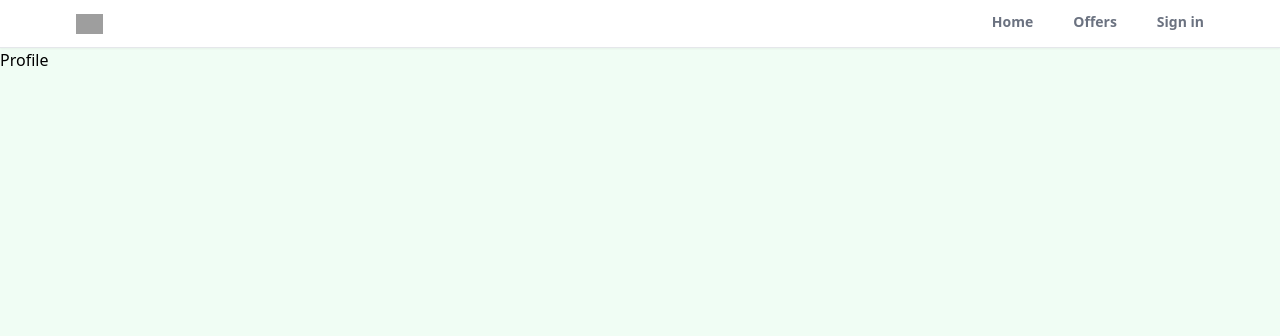
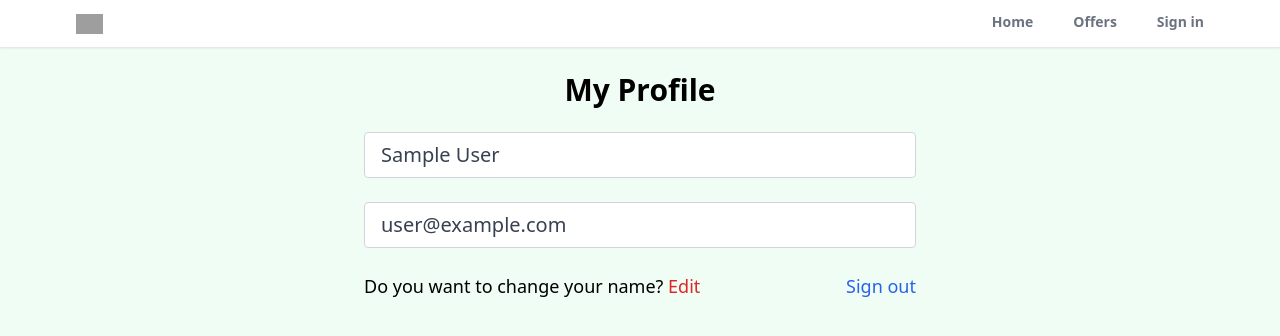
Before and after one commit to metalhead224/real-state-app, a React (Create React App) app: page /profile in a window 1280 px wide. Shown: the top 336 px of the page. Built offline with nearby package versions, Linux system fonts and the light colour scheme; no server answers; sample sign-in values are in the browser's storage; grey boxes are pictures that could not be loaded.

Commit message:
created private route,custom hook and profile page

```diff
--- a/src/App.jsx
+++ b/src/App.jsx
@@ -9,6 +9,7 @@
 import Header from "./components/Header";
 import { ToastContainer } from "react-toastify";
 import 'react-toastify/dist/ReactToastify.css';
+import PrivateRoute from "./components/PrivateRoute";
 
 function App() {
   return (
@@ -17,7 +18,9 @@
         <Header />
         <Routes>
           <Route path="/" element={<Home />} />
+          <Route path="/profile" element={<PrivateRoute />}>
           <Route path="/profile" element={<Profile />} />
+          </Route>
           <Route path="/sign-in" element={<SignIn />} />
           <Route path="/sign-up" element={<SignUp />} />
           <Route path="/forgot-password" element={<ForgotPassword />} />
--- /dev/null
+++ b/src/components/PrivateRoute.jsx
@@ -0,0 +1,17 @@
+import React from 'react'
+import { Navigate, Outlet } from 'react-router';
+import useAuthStatus from '../hooks/useAuthStatus';
+
+const PrivateRoute = () => {
+
+    const {loggedIn, checkingStatus} = useAuthStatus();
+
+    if(checkingStatus) {
+        return <h3>Loading...</h3>
+    }
+
+  return loggedIn ? <Outlet /> : <Navigate to="/sign-in"/>
+
+}
+
+export default PrivateRoute
--- /dev/null
+++ b/src/hooks/useAuthStatus.jsx
@@ -0,0 +1,21 @@
+import { getAuth, onAuthStateChanged } from "firebase/auth";
+import React, { useEffect, useState } from "react";
+
+const useAuthStatus = () => {
+  const [loggedIn, setLoggedIn] = useState(false);
+  const [checkingStatus, setCheckingStatus] = useState(true);
+
+  useEffect(() => {
+    const auth = getAuth();
+    onAuthStateChanged(auth, (user) => {
+      if (user) {
+        setLoggedIn(true);
+      }
+      setCheckingStatus(false);
+    });
+  }, []);
+
+  return { loggedIn, checkingStatus };
+};
+
+export default useAuthStatus;
--- a/src/pages/Profile.jsx
+++ b/src/pages/Profile.jsx
@@ -1,9 +1,60 @@
-import React from 'react'
+import { getAuth } from "firebase/auth";
+import React, { useState } from "react";
+import { useNavigate } from "react-router";
 
 const Profile = () => {
+  const navigate = useNavigate();
+  const auth = getAuth();
+  const [formData, setFormData] = useState({
+    name: auth.currentUser.displayName,
+    email: auth.currentUser.email,
+  });
+
+  const { name, email } = formData;
+
+  function onLogout() {
+    auth.signOut();
+    navigate("/");
+  }
+
   return (
-    <div>Profile</div>
-  )
-}
+    <>
+      <section className="max-w-6xl mx-auto flex justify-center items-center flex-col">
+        <h1 className="text-3xl text-center mt-6 font-bold">My Profile</h1>
+        <div className="w-full md:w-[50%] mt-6 px-3">
+          <form>
+            {/* name input */}
+            <input
+              type="text"
+              id="name"
+              value={name}
+              disabled
+              className="w-full px-4 py-2 text-xl
+            text-gray-700 bg-white border border-gray-300 rounded transition ease-in-out mb-6"
+            />
 
-export default Profile
+            {/* email input */}
+            <input
+              type="email"
+              id="email"
+              value={email}
+              disabled
+              className="w-full px-4 py-2 text-xl
+            text-gray-700 bg-white border border-gray-300 rounded transition ease-in-out mb-6"
+            />
+
+            <div className="flex justify-between whitespace-nowrap text-sm sm:text-lg mb-6">
+              <p className="flex items-center">
+                Do you want to change your name?
+                <span className="text-red-600 hover:text-red-700 transition ease-in-out duration-200 cursor-pointer">&nbsp;Edit</span>
+              </p>
+              <p onClick={onLogout} className="text-blue-600 hover:text-blue-800 transition duration-200 ease-in-out cursor-pointer">Sign out</p>
+            </div>
+          </form>
+        </div>
+      </section>
+    </>
+  );
+};
+
+export default Profile;
```
